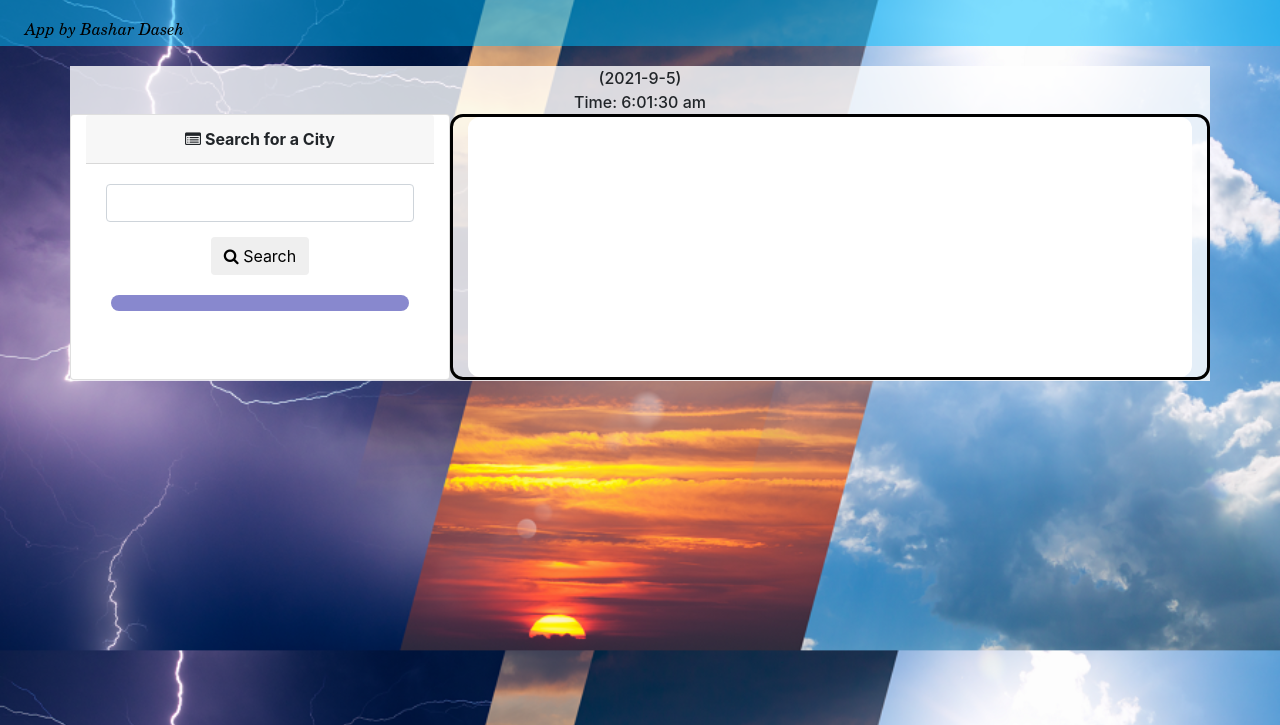
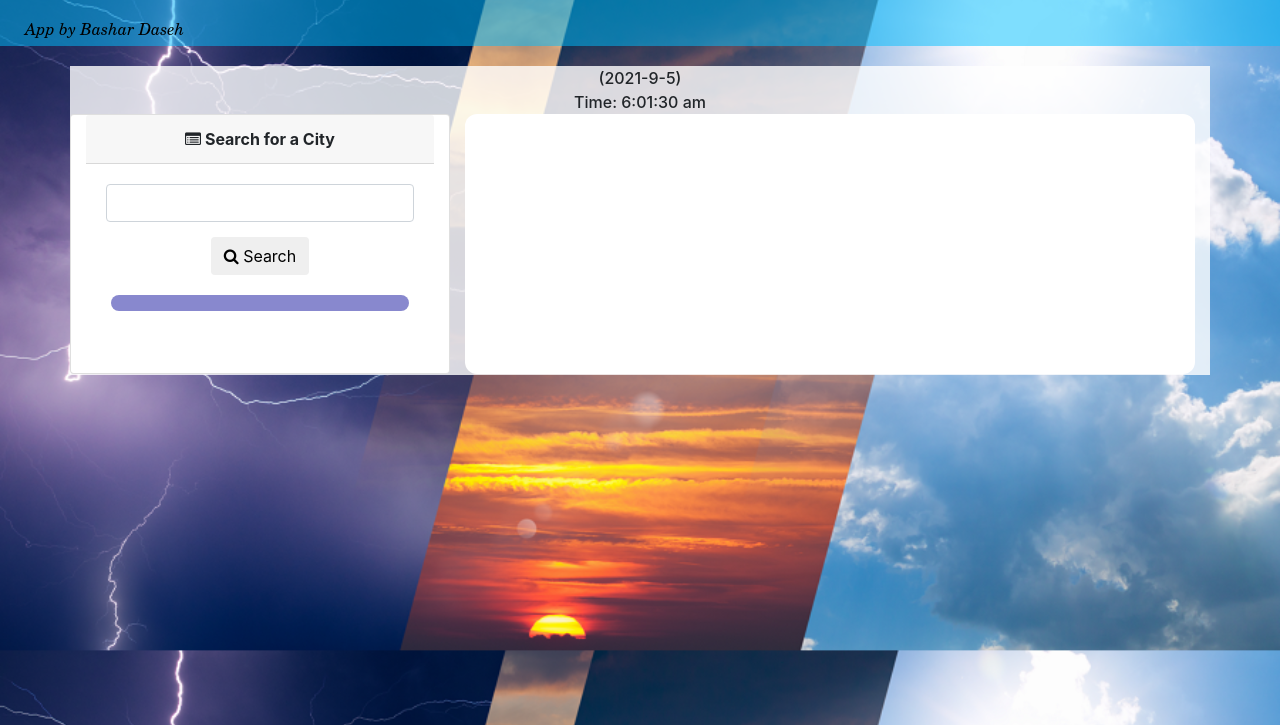
Before and after one commit to bashard001/weather-dashboard, a plain HTML site: page index.html in a window 1280 px wide. Shown: the part 75-800 px from the top of the page. Drawn offline with nearby package versions, Linux system fonts and the light colour scheme.

Commit message:
removed the border around the cards

```diff
--- a/index.html
+++ b/index.html
@@ -45,16 +45,12 @@
             </div>
             <!-- All weather data will appear here -->
             <div class="col-lg-8">
-                <div class="row">
-                    <div style="border-radius: 13px; border: solid black;" class="col-lg-12">
-                        <div class="weather-container">
-                            <div class="city"></div>
-                            <div class="wind"></div>
-                            <div class="humidity"></div>
-                            <div class="temp"></div>
-                        </div>
+                    <div class="weather-container">
+                        <div class="city"></div>
+                        <div class="wind"></div>
+                        <div class="humidity"></div>
+                        <div class="temp"></div>
                     </div>
-                </div>
             </div>
             <hr>
             <div class="row">
```
